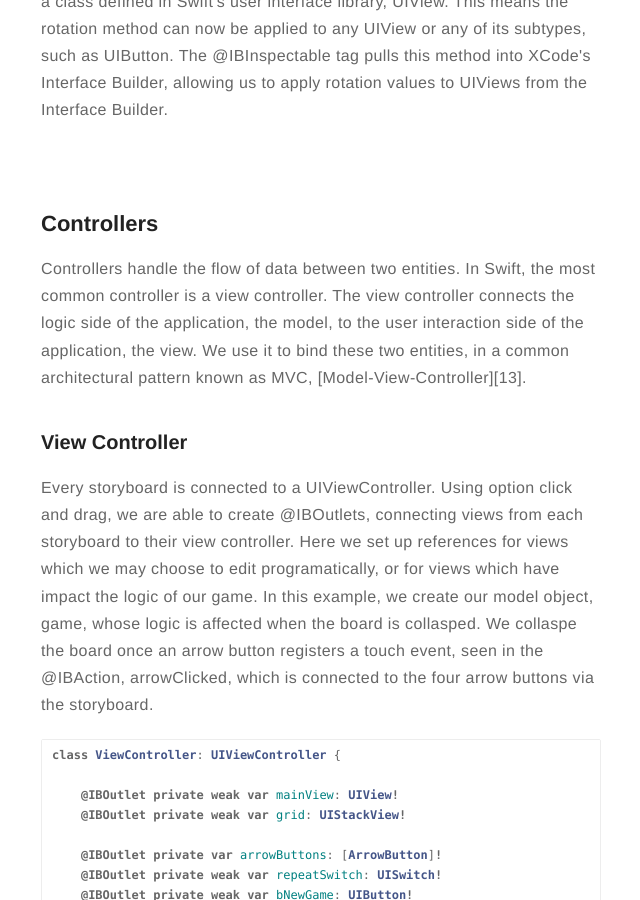
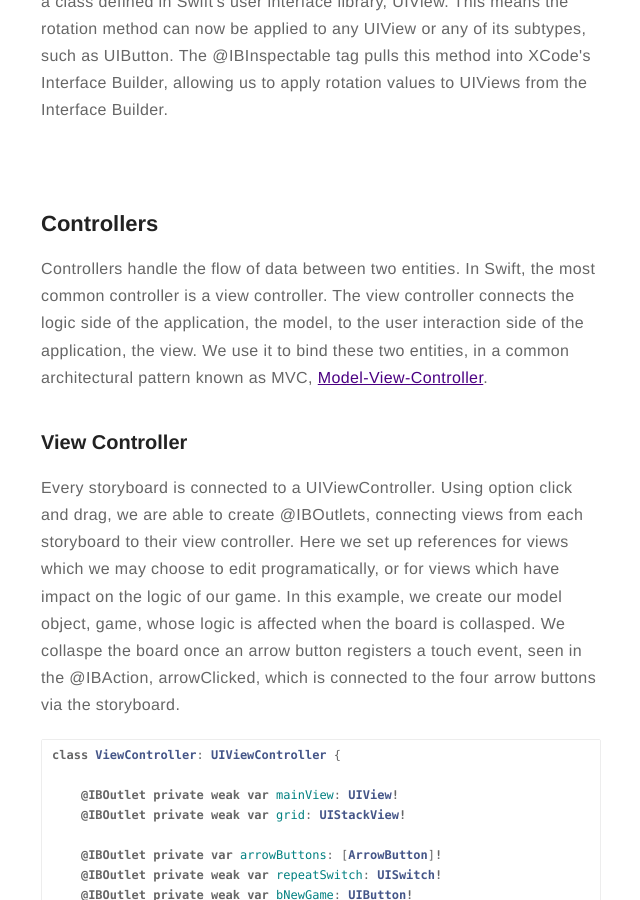
Before and after one commit to eriktanner/SwiftAppBlog, a Jekyll site: the page built from _posts/2019-02-22-2048.markdown, in a window 1280 px wide and 900 px high, scrolled down 6774 px. Shown: the whole window, without its empty margins (319-959 px from the left). Built offline with Jekyll 4.4.1, drawn with Linux system fonts in a browser that asks for light colours; comment, search, counter and statistics services are not loaded.

```diff
--- a/_posts/2019-02-22-2048.markdown
+++ b/_posts/2019-02-22-2048.markdown
@@ -259,13 +259,12 @@ extension UIView {
 
 ## Controllers
 
-<div style="margin-top: 0px;">
-    <p>Controllers handle the flow of data between two entities. In Swift, the most common controller is a view controller. The view controller connects the logic side of the application, the model, to the user interaction side of the application, the view. We use it to bind these two entities, in a common architectural pattern known as MVC, [Model-View-Controller][13].</p>
-</div>
+Controllers handle the flow of data between two entities. In Swift, the most common controller is a view controller. The view controller connects the logic side of the application, the model, to the user interaction side of the application, the view. We use it to bind these two entities, in a common architectural pattern known as MVC, [Model-View-Controller][13].
+
 
 ### View Controller
 
-Every storyboard is connected to a UIViewController. Using option click and drag, we are able to create @IBOutlets, connecting views from each storyboard to their view controller. Here we set up references for views which we may choose to edit programatically, or for views which have impact the logic of our game. In this example, we create our model object, game, whose logic is affected when the board is collasped. We collaspe the board once an arrow button registers a touch event, seen in the @IBAction, arrowClicked, which is connected to the four arrow buttons via the storyboard.
+Every storyboard is connected to a UIViewController. Using option click and drag, we are able to create @IBOutlets, connecting views from each storyboard to their view controller. Here we set up references for views which we may choose to edit programatically, or for views which have impact on the logic of our game. In this example, we create our model object, game, whose logic is affected when the board is collasped. We collaspe the board once an arrow button registers a touch event, seen in the @IBAction, arrowClicked, which is connected to the four arrow buttons via the storyboard.
 
 <div style="max-height: 325px !important; overflow-y: auto !important;">
 {% highlight swift %}
```
